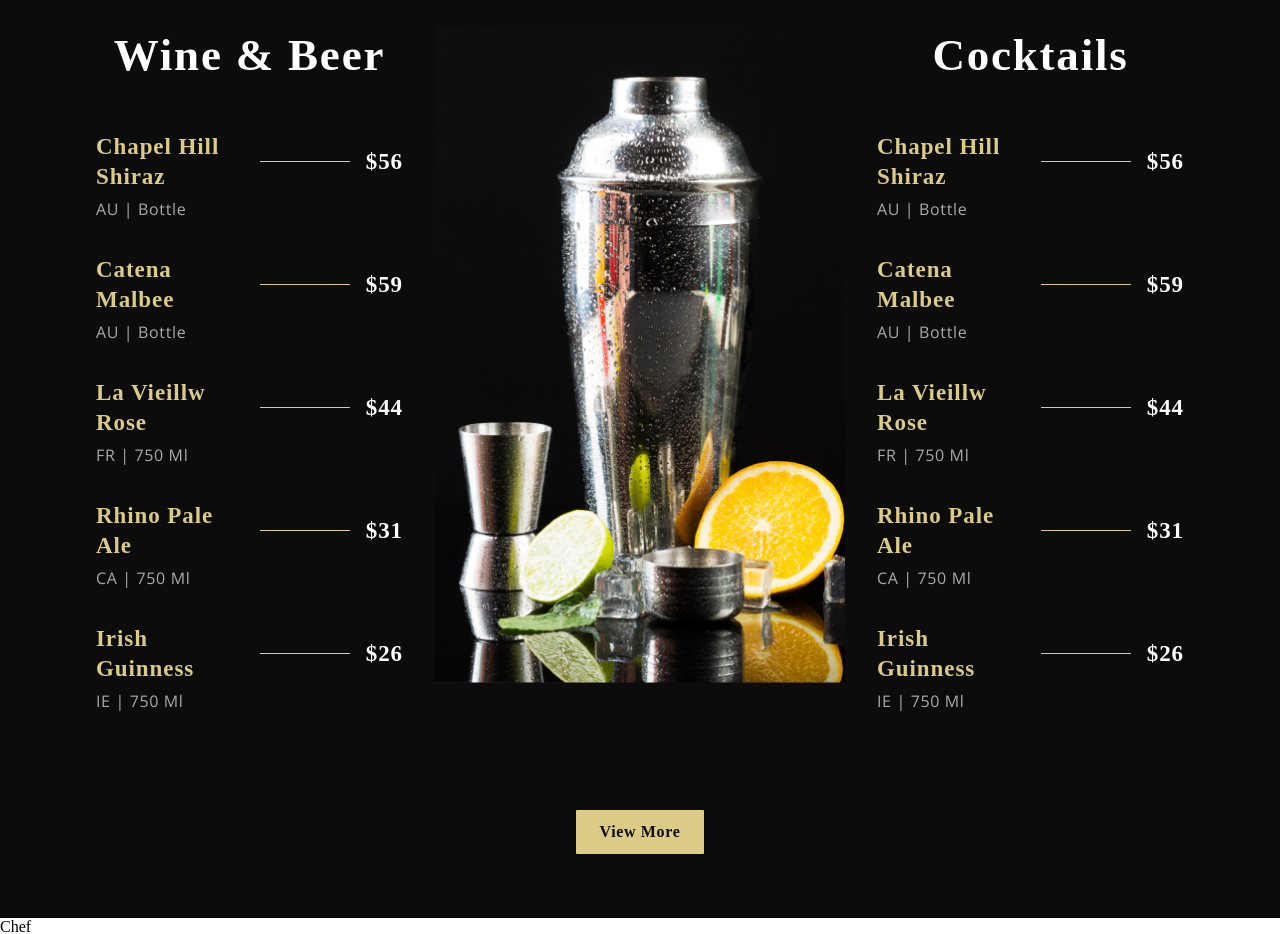
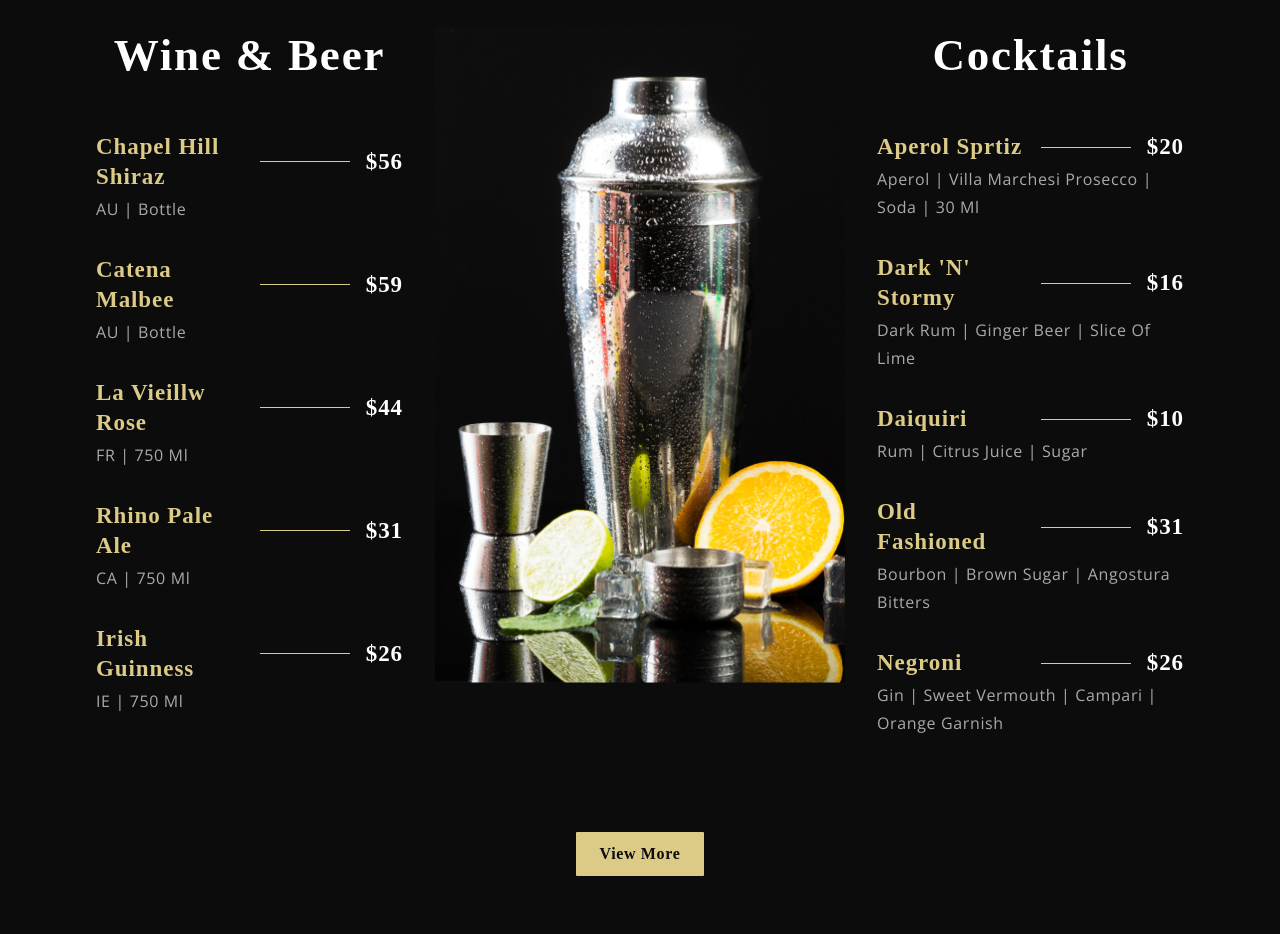
Before and after one commit to DavidSosaMoriana/UIRestaurant, a React (Create React App) app: page / in a window 1280 px wide. Shown: the part 2200-3134 px from the top of the page. Built offline with nearby package versions, Linux system fonts and the light colour scheme; a web font is replaced by a local one.

Commit message:
Final Menu Changes

```diff
--- a/src/container/Menu/SpecialMenu.jsx
+++ b/src/container/Menu/SpecialMenu.jsx
@@ -28,8 +28,8 @@ const SpecialMenu = () => (
       <div className="app__specialMenu-menu_cocktails flex__center">
         <p className="app__specialMenu-menu_heading">Cocktails</p>
         <div className="app__specialMenu_menu_items">
-          {data.wines.map((cocktail, index) =>(
-            <MenuItem key={cocktail.title + index} title={cocktail.title} price={cocktail.price} tags={cocktail.tags} />
+          {data.cocktails.map((cocktails, index) =>(
+            <MenuItem key={cocktails.title + index} title={cocktails.title} price={cocktails.price} tags={cocktails.tags} />
           ))}
         </div>
       </div>
```
